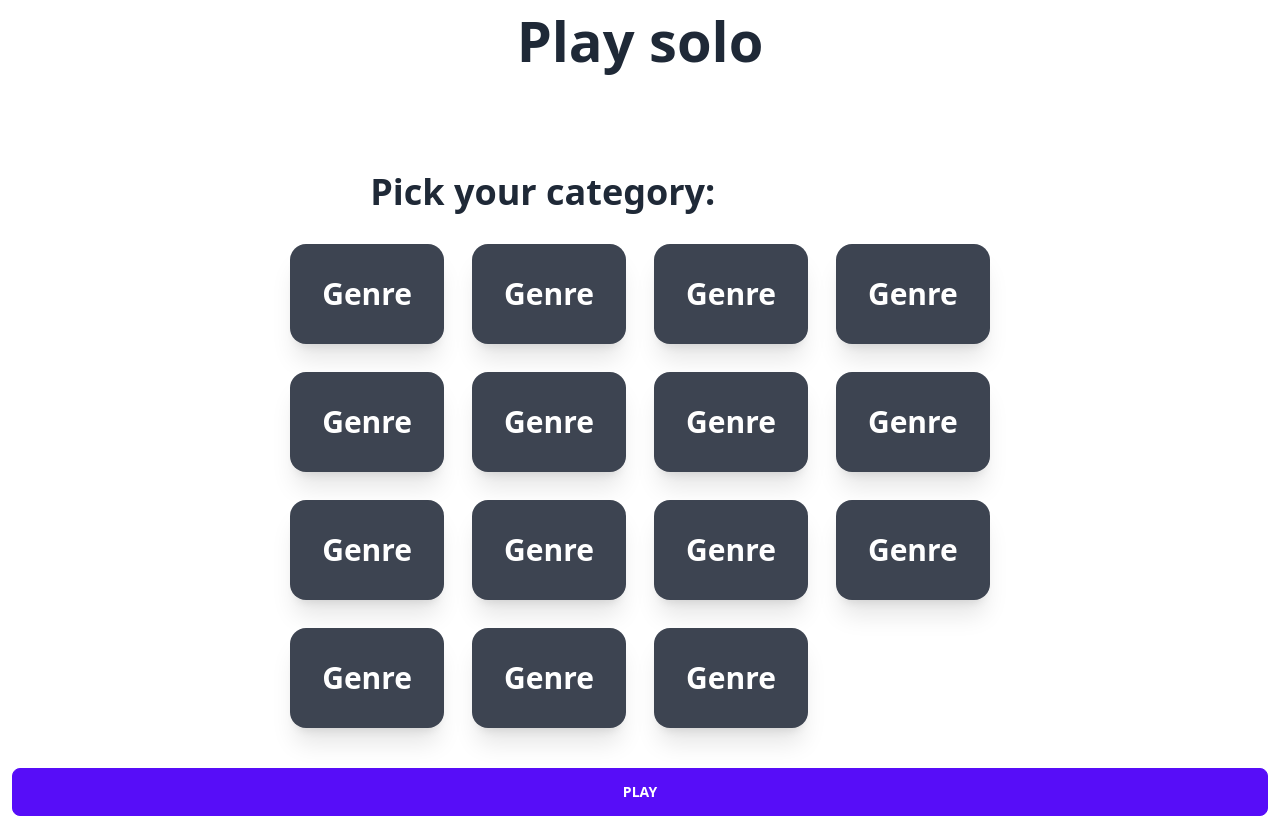
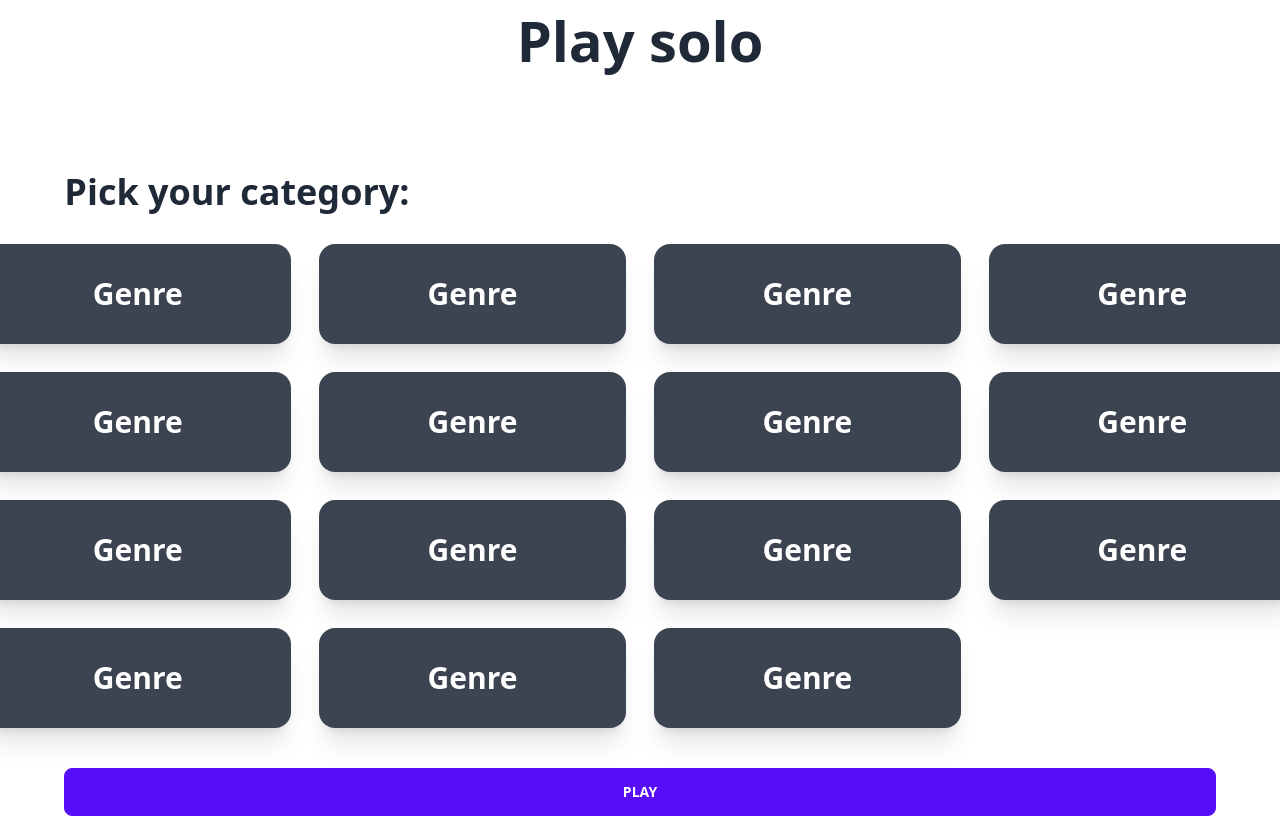
Before and after one commit to DawnOfHell/Ongaku, a SvelteKit app in the folder ui/: page /play/solo in a window 1280 px wide. Built offline with nearby package versions, Linux system fonts and the light colour scheme.

Commit message:
Edit solo game page to be much more accurate

```diff
--- a/ui/src/routes/play/solo/+page.svelte
+++ b/ui/src/routes/play/solo/+page.svelte
@@ -7,12 +7,12 @@
 </script>
 
 {#if roomId}
-<h1 class="mx-auto">Start guessing!</h1>
+<h1>Start guessing!</h1>
 <Game/>
 {:else}
-<h1 class="mx-auto">Play solo</h1>
-<div>
+<h1>Play solo</h1>
+<div class="w-11/12 align-center">
     <CategoryPicker/>
+    <button class="btn btn-primary mx-auto btn-block">Play</button>
 </div>
-<button class="btn btn-primary mx-auto btn-block">Play</button>
 {/if}
```
